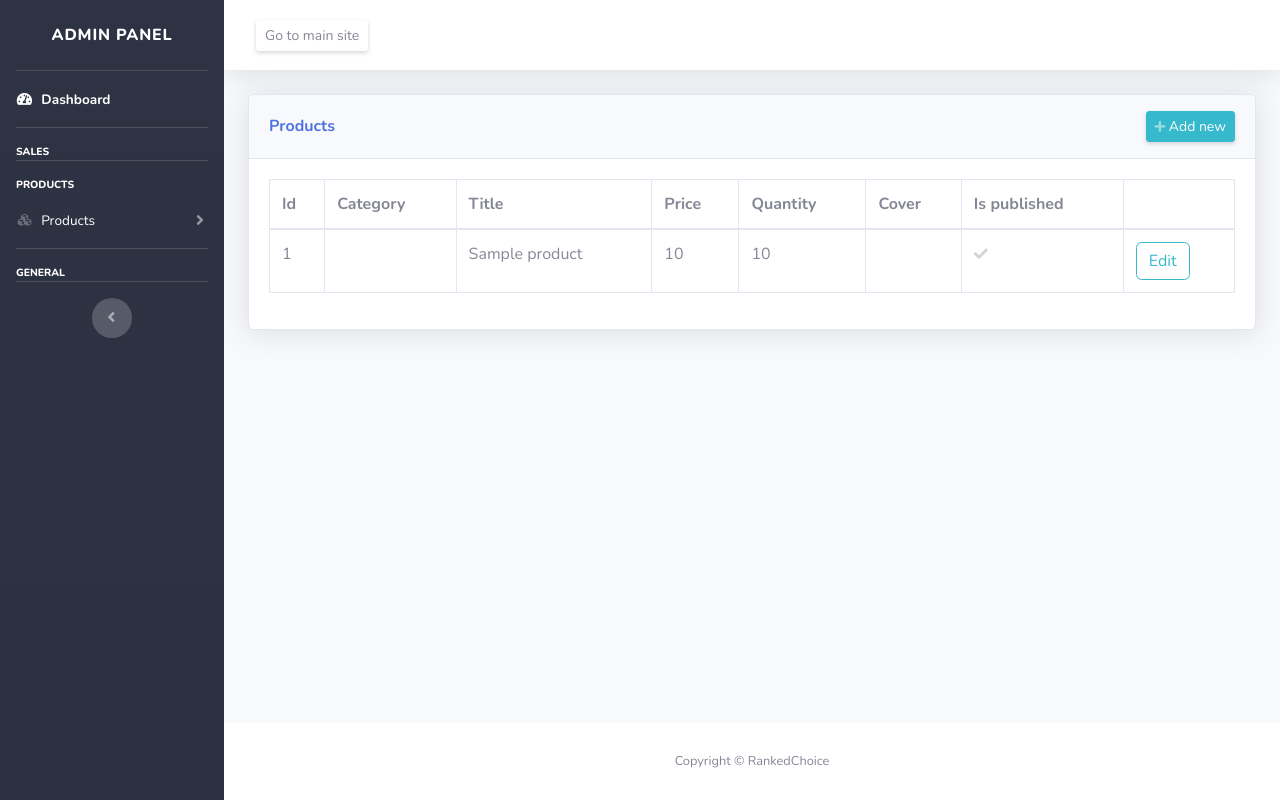
After one commit to Valentyn-Maltsev/Myapp-symfony-backend, a Symfony app: template templates/admin/product/list.html.twig in a window 1280 px wide. The commit adds this page. Run offline with Twig, Linux system fonts and the light colour scheme; the template is opened without the code that fills it: most values are stand-ins (such as "Sample title", 1, 10 or a date in 2020); some libraries are stand-ins or nearby versions.

Commit message:
Added products list page

```diff
--- /dev/null
+++ b/templates/admin/_embed/_card/_header_action.html.twig
@@ -0,0 +1,6 @@
+<div class="d-flex justify-content-between align-items-center">
+    <h6 class="m-0 font-weight-bold text-primary">{{ sectionTitle }}</h6>
+    <a href="{{ actionUrl }}" class="d-none d-sm-inline-block btn btn-sm btn-info shadow-sm">
+        <i class="fas fa-plus fa-sm text-white-50"></i> Add new
+    </a>
+</div>
--- a/templates/admin/_embed/_main/_sidebar.html.twig
+++ b/templates/admin/_embed/_main/_sidebar.html.twig
@@ -24,6 +24,20 @@
         Products
     </div>
 
+    <li class="nav-item">
+        <a class="nav-link collapsed" href="#" data-toggle="collapse" data-target="#collapseProducts"
+           aria-expanded="true" aria-controls="collapseProducts">
+            <i class="fas fa-fw fa-cubes"></i>
+            <span>Products</span>
+        </a>
+        <div id="collapseProducts" class="collapse" aria-labelledby="headingPages" data-parent="#accordionSidebar">
+            <div class="py-2 collapse-inner">
+                <a class="collapse-item" href="{{ path('admin_product_list') }}">All list</a>
+                <a class="collapse-item" href="{{ path('admin_product_add') }}">Add new</a>
+            </div>
+        </div>
+    </li>
+
     <hr class="sidebar-divider">
 
     <div class="sidebar-heading">
--- /dev/null
+++ b/templates/admin/product/list.html.twig
@@ -0,0 +1,51 @@
+{% extends 'admin/layout/layout_main.html.twig' %}
+
+{% block title_detailed %}All Products{% endblock %}
+
+{% block body %}
+    <div class="card shadow mb-4">
+        <div class="card-header py-3">
+            {% include 'admin/_embed/_card/_header_action.html.twig' with {
+                'sectionTitle': 'Products',
+                'actionUrl': path('admin_product_add')
+            } %}
+        </div>
+        <div class="card-body">
+            <div class="table-responsive">
+                <table class="table table-bordered" id="main_table">
+                    <thead>
+                    <tr>
+                        <th>Id</th>
+                        <th>Category</th>
+                        <th>Title</th>
+                        <th>Price</th>
+                        <th>Quantity</th>
+                        <th>Cover</th>
+                        <th>Is published</th>
+                        <th></th>
+                    </tr>
+                    </thead>
+                    <tbody>
+                    {% for product in products %}
+                        <tr>
+                            <td>{{ product.id }}</td>
+                            <td></td>
+                            <td>{{ product.title }}</td>
+                            <td>{{ product.price }}</td>
+                            <td>{{ product.quantity }}</td>
+                            <td>
+
+                            </td>
+                            <td>
+                                <i class="fas fa-check fa-sm" style="color: {% if product.isPublished %}green{% else %}lightgray{% endif %};"></i></td>
+                            <td>
+                                <a href="#" class="btn btn-outline-info">Edit</a>
+                            </td>
+                        </tr>
+                    {% endfor %}
+                    </tbody>
+                </table>
+            </div>
+        </div>
+    </div>
+{% endblock %}
```
Also changed, not shown: src/Controller/Admin/ProductController.php (added, +48 -0 lines).
